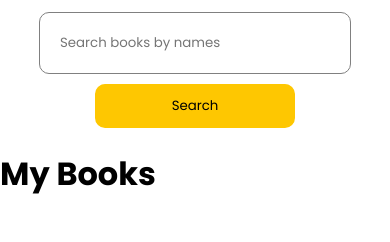
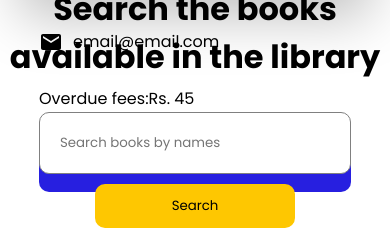
Before and after one commit to mansidw/odoo_final, a React (Create React App) app in the folder frontend/: page /profile in a window 390 px wide. Shown: the part 678-920 px from the top of the page. Built offline with nearby package versions, Linux system fonts and the light colour scheme; no server answers.

Commit message:
Updated profile

```diff
--- a/frontend/src/App.js
+++ b/frontend/src/App.js
@@ -8,6 +8,7 @@ import Register from "./Components/signup/Register";
 import Login from "./Components/signup/Login";
 import UserDetails from "./Components/signup/UserDetails";
 import { ToastContainer } from "react-toastify";
+import Librarian from "./Components/Librarian/Librarian";
 import "react-toastify/dist/ReactToastify.css";
 
 function App() {
@@ -22,6 +23,7 @@ function App() {
         <Route path="/login" element={<Login />} />
         <Route path="/register" element={<Register />} />
         <Route path="/userdetails" element={<UserDetails />} />
+        <Route path="/librarian" element={<Librarian />} />
       </Routes>
     </div>
   );
--- /dev/null
+++ b/frontend/src/Components/Librarian/Librarian.jsx
@@ -0,0 +1,7 @@
+import React from "react";
+
+const Librarian = () => {
+  return <div className="librarian_container"></div>;
+};
+
+export default Librarian;
--- a/frontend/src/Components/Profile/Profile.css
+++ b/frontend/src/Components/Profile/Profile.css
@@ -9,7 +9,7 @@
     rgba(0, 0, 0, 0.12) 0px -12px 30px, rgba(0, 0, 0, 0.12) 0px 4px 6px,
     rgba(0, 0, 0, 0.17) 0px 12px 13px, rgba(0, 0, 0, 0.09) 0px -3px 5px;
   padding: 0 20px 20px 20px;
-  height: 350px;
+  height: 500px;
   border-radius: 12px;
 }
 .profile_item {
@@ -38,11 +38,35 @@
   margin-right: 10px;
 }
 
+.pay_fees_button {
+  background-color: #271fe0;
+  border: 3px solid #271fe0;
+  color: white;
+  border: none;
+  width: auto;
+  width: -webkit-fill-available;
+  padding: 20px;
+  border-radius: 10px;
+  font-family: "Poppins", sans-serif;
+  font-size: 16px;
+  cursor: pointer;
+}
+
+.pay_fees_button:hover {
+  background-color: white;
+  color: #271fe0;
+  border: 2px solid #271fe0;
+}
+
+.pay_fees_button:disabled {
+  cursor: not-allowed;
+}
+
 @media (max-width: 480px) {
   .user_profile {
     width: 80vw;
     margin: auto;
-    height: 400px;
+    height: 500px;
   }
   .profile_container {
     flex-direction: column-reverse;
--- a/frontend/src/Components/Profile/Profile.jsx
+++ b/frontend/src/Components/Profile/Profile.jsx
@@ -4,6 +4,7 @@ import BookCard from "../BookCard/BookCard";
 import PlaceIcon from "@mui/icons-material/Place";
 import PhoneIcon from "@mui/icons-material/Phone";
 import EmailIcon from "@mui/icons-material/Email";
+import { makePayment } from "./paymentHandler";
 
 const Profile = () => {
   const [searchText, setSearchText] = useState("");
@@ -336,6 +337,11 @@ const Profile = () => {
             <EmailIcon className="user_profile_icon" />
             <p>email@email.com</p>
           </div>
+          <div className="user_info_item">
+            <p>Overdue fees: </p>
+            <p>Rs. 45</p>
+          </div>
+          <button className="pay_fees_button" onClick={()=>makePayment()}>Pay Overdue fees</button>
         </div>
       </div>
     </div>
--- /dev/null
+++ b/frontend/src/Components/Profile/paymentHandler.js
@@ -0,0 +1,89 @@
+import axios from "axios";
+import { toast } from "react-toastify";
+const API_ENDPOINT = process.env.REACT_APP_BACKEND_URL;
+
+const initializeRazorpay = () => {
+  return new Promise((resolve) => {
+    const script = document.createElement("script");
+    script.src = "https://checkout.razorpay.com/v1/checkout.js";
+
+    script.onload = () => {
+      resolve(true);
+    };
+    script.onerror = () => {
+      resolve(false);
+    };
+
+    document.body.appendChild(script);
+  });
+};
+
+export const makePayment = async (price, user) => {
+  // Check if  user is logged in
+  if (!user) {
+    toast.error("Sign in to pay", { position: "bottom-center" });
+    return;
+  }
+
+  const res = await initializeRazorpay();
+
+  if (!res) {
+    alert("Razorpay SDK Failed to load");
+    return;
+  }
+
+  axios
+    .post(
+      `${API_ENDPOINT}/api/createorder`,
+      {
+        amount: price,
+        currency: "INR",
+      },
+      {
+        headers: {
+          "Content-Type": "application/json",
+          Authorization: `Bearer ${user.data.token}`,
+        },
+      }
+    )
+    .then((res) => {
+      const data = res.data;
+      var options = {
+        key: process.env.RAZORPAY_KEY,
+        name: "Oddo Kitaab Club Pvt Ltd",
+        currency: data.currency,
+        amount: data.amount,
+        order_id: data.id,
+        description: "This is demo payment for course enrollment",
+        image: "./logo.png",
+        handler: function (response) {
+          const paymentDetails = {
+            paymentId: response.razorpay_payment_id,
+            orderId: response.razorpay_order_id,
+            amount: price,
+            currency: "INR",
+            status: "Success",
+          };
+        },
+        modal: {
+          // Cancel payment handeling
+          ondismiss: function () {
+            toast.error("Payment was cancelled", {
+              position: "bottom-center",
+            });
+          },
+        },
+        prefill: {
+          name: user.data.name,
+          email: user.data.email,
+        },
+      };
+
+      const paymentObject = new window.Razorpay(options);
+      paymentObject.open();
+    })
+    .catch((error) => {
+      console.error(error);
+      toast.error(error.message, { position: "bottom-center" });
+    });
+};
```
Also changed, not shown: frontend/src/Components/Librarian/Librarian.css (added).
